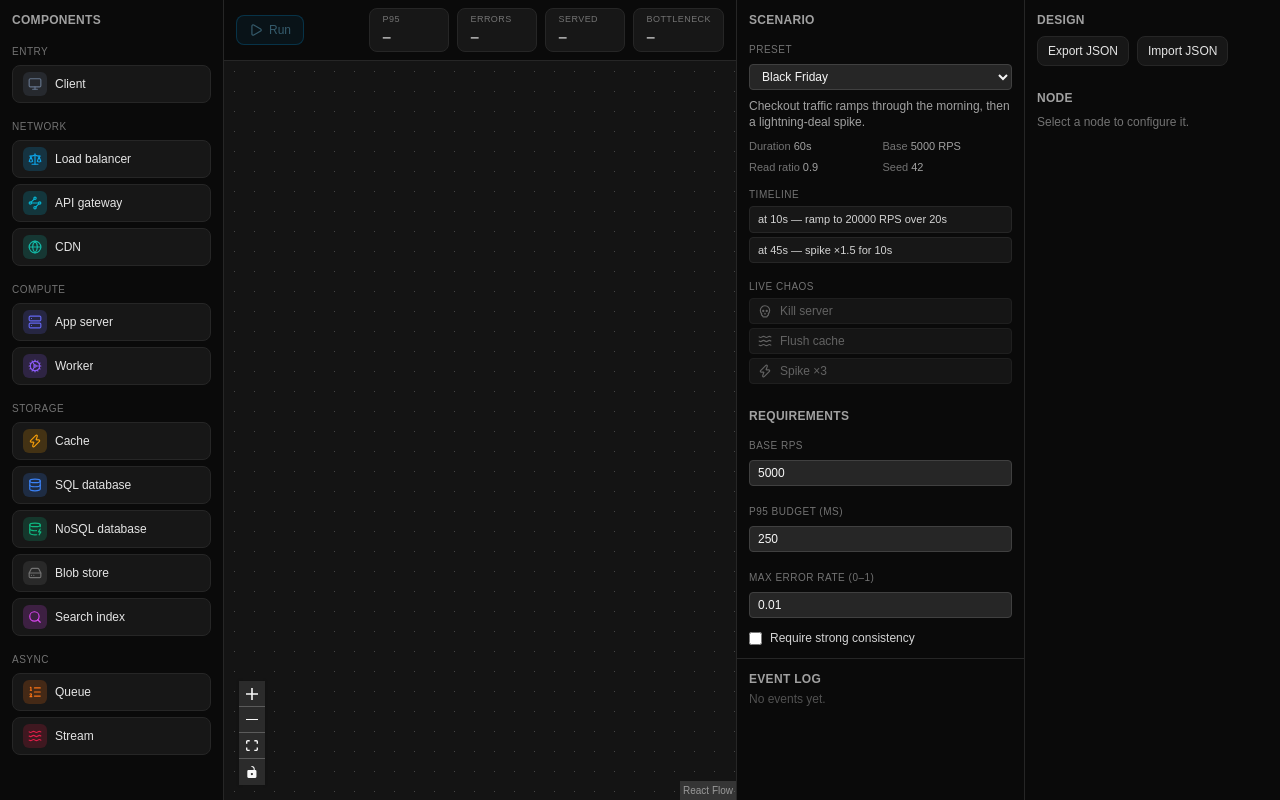
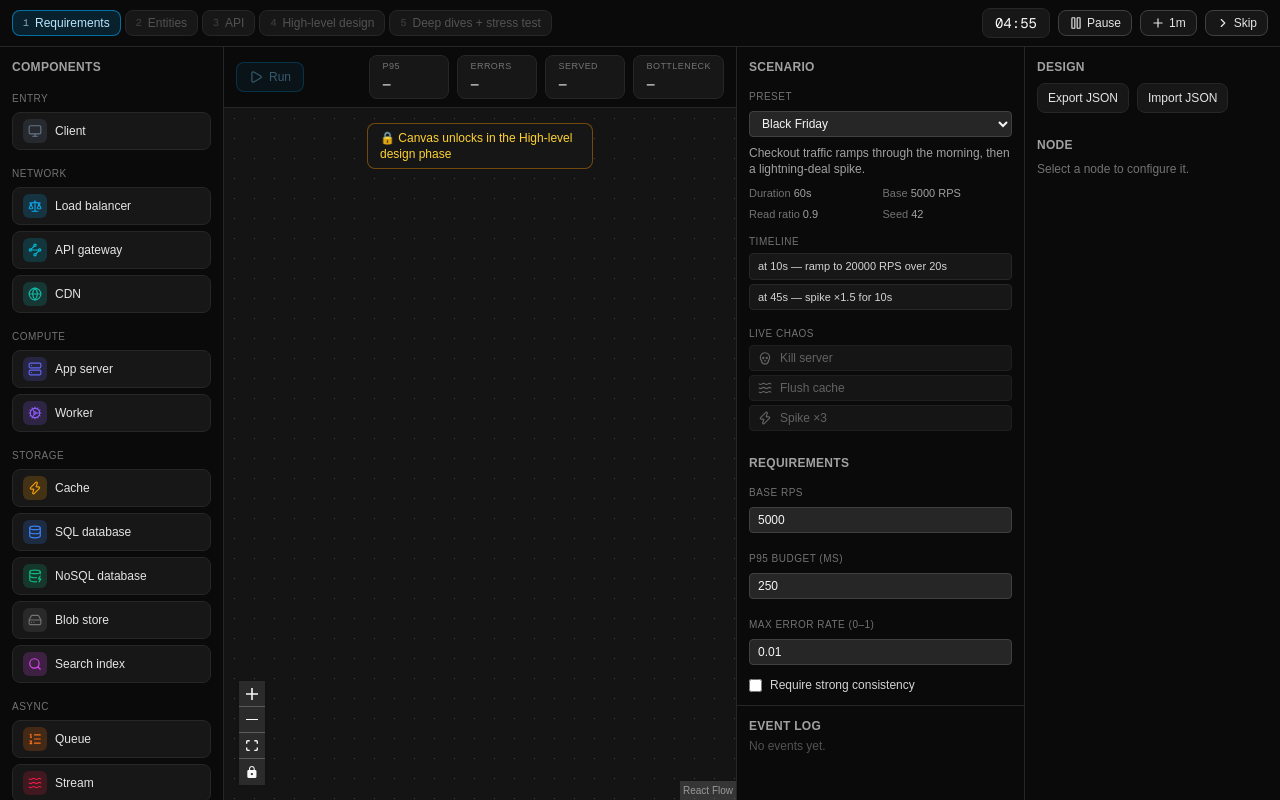
Before and after one commit to mkrybak/breakpoint, a Next.js app: page /design/1 in a window 1280 px wide. Built offline with nearby package versions, Linux system fonts and the light colour scheme.

Commit message:
M4-T4.1: interview phase flow + timers with canvas lock

```diff
--- a/src/app/design/[id]/page.tsx
+++ b/src/app/design/[id]/page.tsx
@@ -5,6 +5,7 @@ import { ReplayScrubber } from "@/components/hud/ReplayScrubber";
 import { Verdict } from "@/components/hud/Verdict";
 import { Palette } from "@/components/palette/Palette";
 import { NodeConfigPanel } from "@/components/panels/NodeConfigPanel";
+import { PhaseBar } from "@/components/panels/PhaseBar";
 import { RequirementsPanel } from "@/components/panels/RequirementsPanel";
 import { ScenarioPanel } from "@/components/panels/ScenarioPanel";
 
@@ -15,7 +16,9 @@ export default async function DesignPage({
 }) {
   const { id } = await params;
   return (
-    <div className="flex h-dvh">
+    <div className="flex h-dvh flex-col">
+      <PhaseBar />
+      <div className="flex min-h-0 flex-1">
         <Palette />
         <main className="flex min-w-0 flex-1 flex-col">
           <MetricsBar />
@@ -38,5 +41,6 @@ export default async function DesignPage({
         </aside>
         <NodeConfigPanel designId={id} />
       </div>
+    </div>
   );
 }
--- a/src/components/canvas/DesignCanvas.tsx
+++ b/src/components/canvas/DesignCanvas.tsx
@@ -15,6 +15,7 @@ import type { ComponentKind } from "@/lib/core";
 import { COMPONENT_KINDS } from "@/lib/registry";
 import { validateGraph } from "@/lib/validation";
 import { useDesignStore } from "@/stores/design-store";
+import { isCanvasLocked, usePhaseStore } from "@/stores/phase-store";
 import {
   toFlow,
   type ComponentFlowEdge,
@@ -40,6 +41,7 @@ function CanvasInner({ designId }: { designId: string }) {
   const onConnect = useDesignStore((s) => s.onConnect);
   const addNode = useDesignStore((s) => s.addNode);
   const { screenToFlowPosition } = useReactFlow();
+  const locked = usePhaseStore((s) => isCanvasLocked(s.phase));
 
   const { nodes, edges } = useMemo(
     () => toFlow(graph, selectedNodeIds, measured, selectedEdgeIds),
@@ -48,14 +50,19 @@ function CanvasInner({ designId }: { designId: string }) {
 
   const warnings = useMemo(() => validateGraph(graph), [graph]);
 
-  const onDragOver = useCallback((event: DragEvent<HTMLDivElement>) => {
-    if (!event.dataTransfer.types.includes(PALETTE_DND_TYPE)) return;
-    event.preventDefault();
-    event.dataTransfer.dropEffect = "move";
-  }, []);
+  const onDragOver = useCallback(
+    (event: DragEvent<HTMLDivElement>) => {
+      if (locked) return;
+      if (!event.dataTransfer.types.includes(PALETTE_DND_TYPE)) return;
+      event.preventDefault();
+      event.dataTransfer.dropEffect = "move";
+    },
+    [locked],
+  );
 
   const onDrop = useCallback(
     (event: DragEvent<HTMLDivElement>) => {
+      if (locked) return;
       const kind = event.dataTransfer.getData(PALETTE_DND_TYPE);
       if (!isComponentKind(kind)) return;
       event.preventDefault();
@@ -64,7 +71,7 @@ function CanvasInner({ designId }: { designId: string }) {
         screenToFlowPosition({ x: event.clientX, y: event.clientY }),
       );
     },
-    [addNode, screenToFlowPosition],
+    [addNode, screenToFlowPosition, locked],
   );
 
   return (
@@ -74,17 +81,27 @@ function CanvasInner({ designId }: { designId: string }) {
         edges={edges}
         onNodesChange={onNodesChange}
         onEdgesChange={onEdgesChange}
-        onConnect={onConnect}
+        onConnect={locked ? undefined : onConnect}
         onDragOver={onDragOver}
         onDrop={onDrop}
         nodeTypes={nodeTypes}
         edgeTypes={edgeTypes}
-        deleteKeyCode={["Backspace", "Delete"]}
+        nodesDraggable={!locked}
+        nodesConnectable={!locked}
+        elementsSelectable={!locked}
+        deleteKeyCode={locked ? null : ["Backspace", "Delete"]}
         fitView
         colorMode="dark"
       >
         <Background />
         <Controls />
+        {locked && (
+          <Panel position="top-center">
+            <div className="rounded-lg border border-amber-500/40 bg-neutral-900/90 px-3 py-1.5 text-xs font-medium text-amber-300">
+              🔒 Canvas unlocks in the High-level design phase
+            </div>
+          </Panel>
+        )}
         {warnings.length > 0 && (
           <Panel position="bottom-left">
             <ul className="max-w-xs space-y-1 rounded-lg border border-amber-500/40 bg-neutral-900/90 p-2">
--- /dev/null
+++ b/src/components/panels/PhaseBar.tsx
@@ -0,0 +1,102 @@
+"use client";
+
+import { useEffect } from "react";
+import { ChevronRight, Pause, Play, Plus } from "lucide-react";
+import {
+  PHASES,
+  formatClock,
+  phaseIndex,
+  usePhaseStore,
+} from "@/stores/phase-store";
+
+const BTN =
+  "flex items-center gap-1 rounded-lg border border-neutral-700 bg-neutral-900 px-2.5 py-1 text-xs font-medium text-neutral-200 hover:border-neutral-500 disabled:cursor-not-allowed disabled:opacity-40";
+
+export function PhaseBar() {
+  const phase = usePhaseStore((s) => s.phase);
+  const remainingSec = usePhaseStore((s) => s.remainingSec);
+  const running = usePhaseStore((s) => s.running);
+  const skip = usePhaseStore((s) => s.skip);
+  const extend = usePhaseStore((s) => s.extend);
+  const toggleRunning = usePhaseStore((s) => s.toggleRunning);
+
+  // Drive the countdown at 1 Hz. `tick` no-ops while paused, so the interval can
+  // run for the component's lifetime. Reading the action via getState() keeps
+  // the interval callback out of the effect's setState path (lint-safe, mirrors
+  // ReplayScrubber).
+  useEffect(() => {
+    const id = setInterval(() => usePhaseStore.getState().tick(), 1000);
+    return () => clearInterval(id);
+  }, []);
+
+  const currentIndex = phaseIndex(phase);
+  const atLast = currentIndex === PHASES.length - 1;
+  const low = remainingSec <= 30;
+
+  return (
+    <div className="flex shrink-0 items-center gap-2 border-b border-neutral-800 bg-neutral-950 px-3 py-2">
+      <ol className="flex items-center gap-1">
+        {PHASES.map((p, i) => {
+          const state =
+            i < currentIndex ? "done" : i === currentIndex ? "active" : "next";
+          const cls =
+            state === "active"
+              ? "border-sky-500/60 bg-sky-500/15 text-sky-200"
+              : state === "done"
+                ? "border-neutral-800 bg-neutral-900 text-neutral-500"
+                : "border-neutral-800 bg-neutral-900 text-neutral-600";
+          return (
+            <li
+              key={p.phase}
+              className={`flex items-center gap-1.5 rounded-lg border px-2.5 py-1 text-xs font-medium ${cls}`}
+              aria-current={state === "active" ? "step" : undefined}
+            >
+              <span className="font-mono text-[10px] opacity-60">{i + 1}</span>
+              {p.label}
+            </li>
+          );
+        })}
+      </ol>
+
+      <div className="ml-auto flex items-center gap-2">
+        <div
+          className={`min-w-16 rounded-lg border px-3 py-1 text-center font-mono text-sm ${
+            low
+              ? "border-amber-500/50 bg-amber-500/10 text-amber-300"
+              : "border-neutral-800 bg-neutral-900 text-neutral-100"
+          }`}
+          aria-label="Time remaining in current phase"
+        >
+          {formatClock(remainingSec)}
+        </div>
+        <button
+          className={BTN}
+          onClick={toggleRunning}
+          aria-label={running ? "Pause timer" : "Resume timer"}
+        >
+          {running ? (
+            <Pause className="h-3.5 w-3.5" />
+          ) : (
+            <Play className="h-3.5 w-3.5" />
+          )}
+          {running ? "Pause" : "Resume"}
+        </button>
+        <button
+          className={BTN}
+          onClick={() => extend(60)}
+          aria-label="Extend current phase by one minute"
+        >
+          <Plus className="h-3.5 w-3.5" /> 1m
+        </button>
+        <button
+          className={BTN}
+          onClick={skip}
+          disabled={atLast}
+          title={atLast ? "Last phase" : "Skip to next phase"}
+        >
+          <ChevronRight className="h-3.5 w-3.5" /> Skip
+        </button>
+      </div>
+    </div>
+  );
+}
--- /dev/null
+++ b/src/stores/phase-store.ts
@@ -0,0 +1,102 @@
+import { create } from "zustand";
+import type { Phase } from "@/lib/core";
+
+/** One interview phase: id (matches core `Phase`), display label, budget. */
+export interface PhaseConfig {
+  phase: Phase;
+  label: string;
+  durationSec: number;
+}
+
+/** Ordered phases with their time budgets (02-data-model / M4 T-4.1 Accept). */
+export const PHASES: PhaseConfig[] = [
+  { phase: "requirements", label: "Requirements", durationSec: 5 * 60 },
+  { phase: "entities", label: "Entities", durationSec: 2 * 60 },
+  { phase: "api", label: "API", durationSec: 5 * 60 },
+  { phase: "hld", label: "High-level design", durationSec: 15 * 60 },
+  { phase: "deepdive", label: "Deep dives + stress test", durationSec: 10 * 60 },
+];
+
+/** Canvas building unlocks at this phase and stays unlocked after. */
+export const CANVAS_UNLOCK_PHASE: Phase = "hld";
+
+/** Position of a phase in the ordered flow (0-based). */
+export function phaseIndex(phase: Phase): number {
+  return PHASES.findIndex((p) => p.phase === phase);
+}
+
+/** The config record for a phase. Falls back to the first phase if unknown. */
+export function phaseConfig(phase: Phase): PhaseConfig {
+  return PHASES[phaseIndex(phase)] ?? PHASES[0];
+}
+
+/** The phase after `phase`, or null if it is the last phase. */
+export function nextPhase(phase: Phase): Phase | null {
+  const next = PHASES[phaseIndex(phase) + 1];
+  return next ? next.phase : null;
+}
+
+/** Canvas is locked (no building) during phases before High-level design. */
+export function isCanvasLocked(phase: Phase): boolean {
+  return phaseIndex(phase) < phaseIndex(CANVAS_UNLOCK_PHASE);
+}
+
+/** Whole seconds → "mm:ss" (clamped at 0, minutes not zero-padded past 2). */
+export function formatClock(sec: number): string {
+  const clamped = Math.max(0, Math.floor(sec));
+  const m = Math.floor(clamped / 60);
+  const s = clamped % 60;
+  return `${String(m).padStart(2, "0")}:${String(s).padStart(2, "0")}`;
+}
+
+interface PhaseStore {
+  /** Current interview phase. */
+  phase: Phase;
+  /** Seconds left in the current phase. */
+  remainingSec: number;
+  /** Whether the countdown is advancing. */
+  running: boolean;
+  /** Advance the clock 1s; auto-advances phase at 0; no-op when paused. */
+  tick: () => void;
+  /** Jump to the next phase (resetting its countdown); finishes if last. */
+  skip: () => void;
+  /** Add `sec` seconds to the current phase's countdown. */
+  extend: (sec: number) => void;
+  /** Pause/resume the countdown. */
+  toggleRunning: () => void;
+  /** Return to the first phase, full budget, running. */
+  reset: () => void;
+}
+
+const FIRST = PHASES[0];
+
+export const usePhaseStore = create<PhaseStore>((set) => ({
+  phase: FIRST.phase,
+  remainingSec: FIRST.durationSec,
+  running: true,
+
+  tick: () =>
+    set((s) => {
+      if (!s.running) return {};
+      const remaining = s.remainingSec - 1;
+      if (remaining > 0) return { remainingSec: remaining };
+      const next = nextPhase(s.phase);
+      if (next) return { phase: next, remainingSec: phaseConfig(next).durationSec };
+      // Past the last phase: stop at zero.
+      return { remainingSec: 0, running: false };
+    }),
+
+  skip: () =>
+    set((s) => {
+      const next = nextPhase(s.phase);
+      if (!next) return { remainingSec: 0, running: false };
+      return { phase: next, remainingSec: phaseConfig(next).durationSec };
+    }),
+
+  extend: (sec) => set((s) => ({ remainingSec: s.remainingSec + sec })),
+
+  toggleRunning: () => set((s) => ({ running: !s.running })),
+
+  reset: () =>
+    set({ phase: FIRST.phase, remainingSec: FIRST.durationSec, running: true }),
+}));
```
Also changed, not shown: 1 other file (tests, documents, lock files or other folders). Lines whose indentation alone changed are shown as unchanged.
